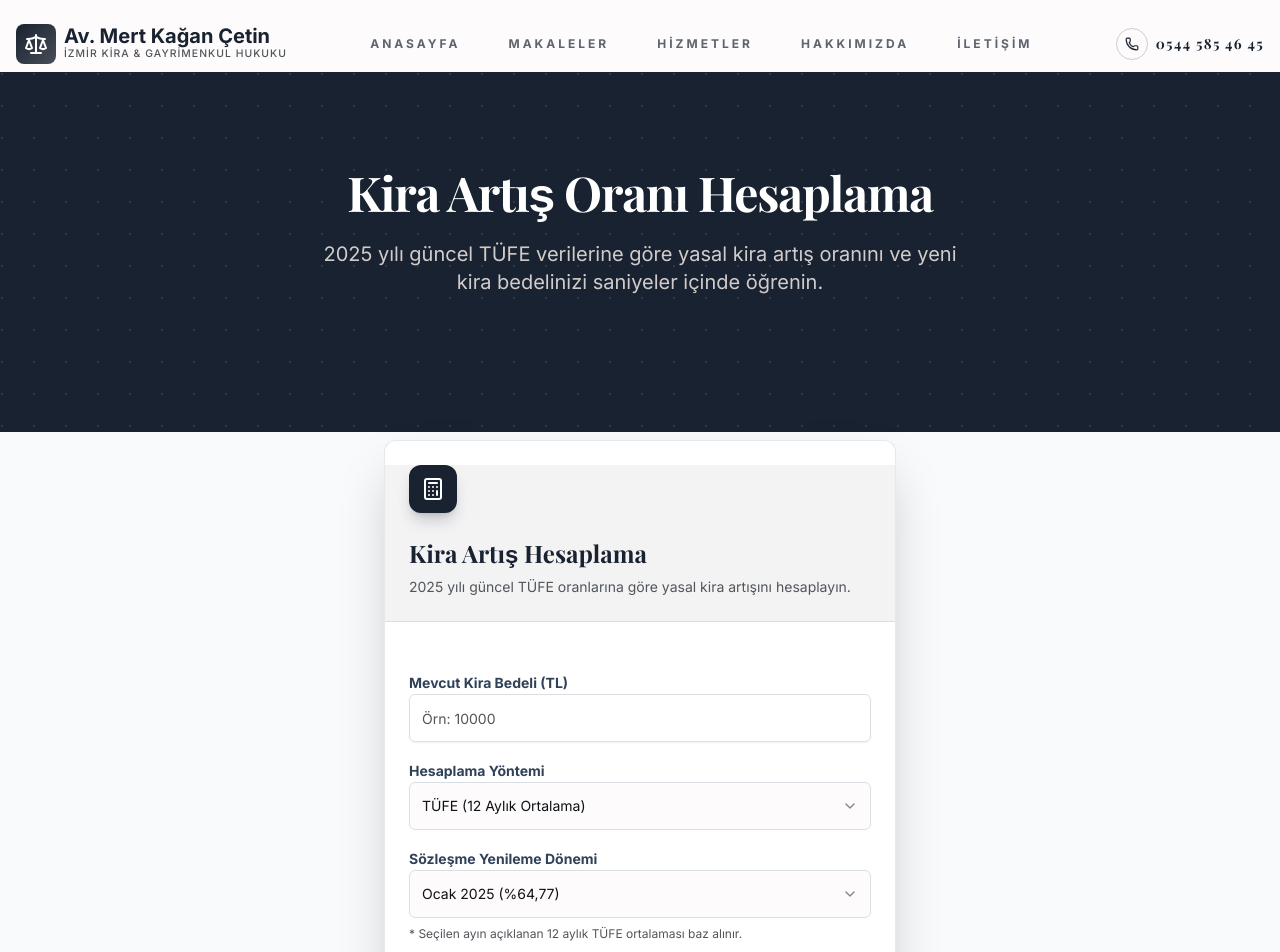
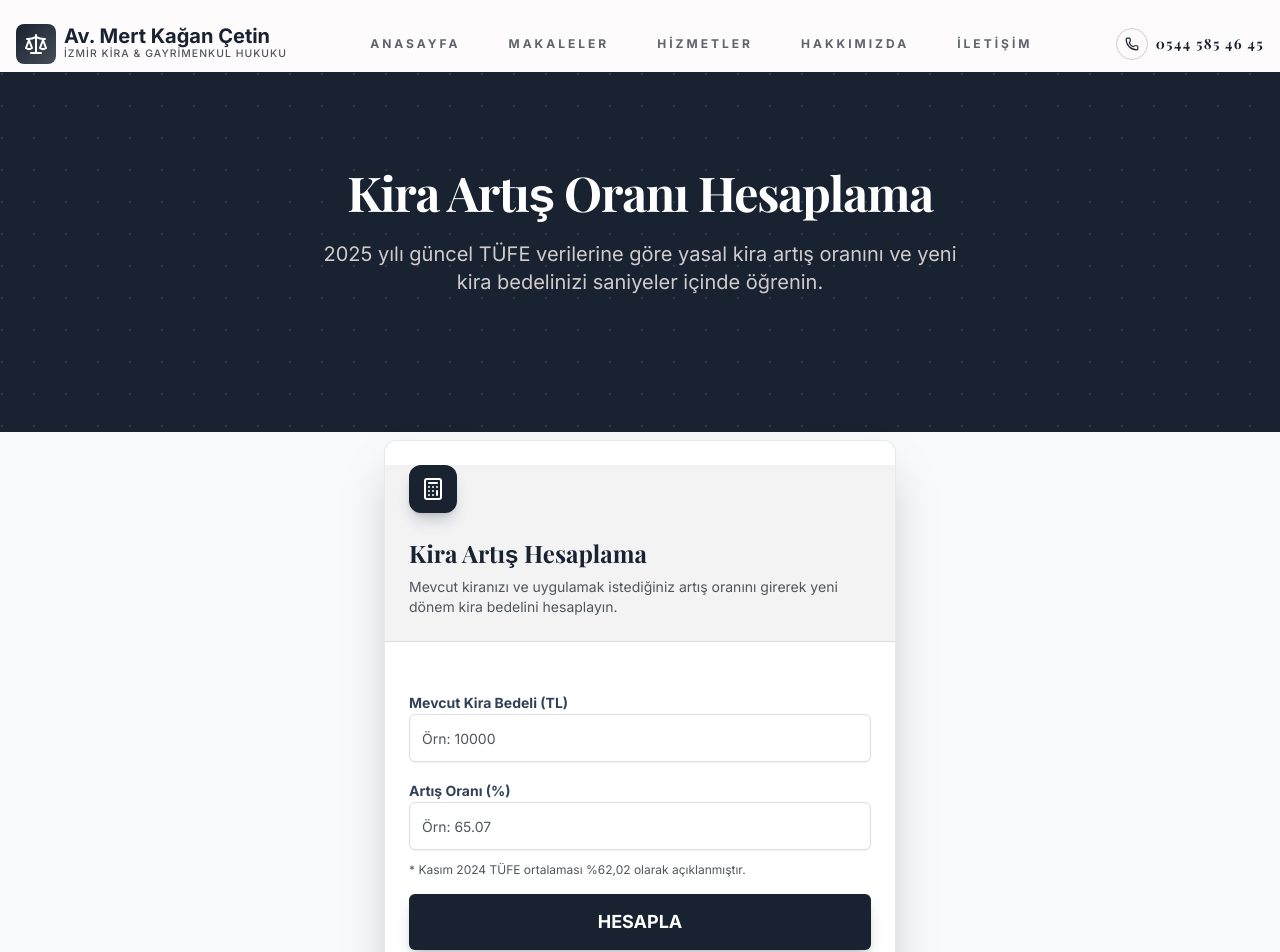
Before and after one commit to pixelmirage/site, a Next.js app: page /kira-artis-orani-hesaplama in a window 1280 px wide. Shown: the top 952 px of the page. Built offline with nearby package versions, Linux system fonts and the light colour scheme; a web font is replaced by a local one.

Commit message:
Refactor: Simplify Rent Calculator (Manual Rate Only)

```diff
--- a/src/components/tools/RentCalculator.tsx
+++ b/src/components/tools/RentCalculator.tsx
@@ -4,8 +4,7 @@ import { useState, useEffect } from "react";
 import { Button } from "@/components/ui/button";
 import { Input } from "@/components/ui/input";
 import { Card, CardContent, CardHeader, CardTitle, CardDescription } from "@/components/ui/card";
-import { Select, SelectContent, SelectItem, SelectTrigger, SelectValue } from "@/components/ui/select";
-import { Calculator, RotateCcw, TrendingUp } from "lucide-react";
+import { Calculator, RotateCcw } from "lucide-react";
 
 // Mock Data for TÜFE (In a real app, this could be fetched from an API)
 const tufeRates = {
@@ -20,26 +19,14 @@ const tufeRates = {
 
 export function RentCalculator() {
     const [currentRent, setCurrentRent] = useState<string>("");
-    const [selectedDate, setSelectedDate] = useState<string>("2025-01");
-    const [rateType, setRateType] = useState<"tufe" | "konut-sinir" | "manual">("tufe");
     const [manualRate, setManualRate] = useState<string>("");
     const [result, setResult] = useState<{ newRent: number; increaseAmount: number; rate: number } | null>(null);
 
     const handleCalculate = () => {
         const rent = parseFloat(currentRent);
-        if (isNaN(rent)) return;
+        const rate = parseFloat(manualRate);
 
-        let rate = 0;
-
-        if (rateType === "tufe") {
-            rate = tufeRates[selectedDate as keyof typeof tufeRates] || 65.00;
-        } else if (rateType === "konut-sinir") {
-            rate = 25.00; // Old regulation, kept for reference or specific contracts
-        } else {
-            rate = parseFloat(manualRate);
-        }
-
-        if (isNaN(rate)) return;
+        if (isNaN(rent) || isNaN(rate)) return;
 
         const increaseAmount = (rent * rate) / 100;
         const newRent = rent + increaseAmount;
@@ -65,7 +52,7 @@ export function RentCalculator() {
                 </div>
                 <CardTitle className="text-2xl font-serif font-bold text-primary">Kira Artış Hesaplama</CardTitle>
                 <CardDescription>
-                    2025 yılı güncel TÜFE oranlarına göre yasal kira artışını hesaplayın.
+                    Mevcut kiranızı ve uygulamak istediğiniz artış oranını girerek yeni dönem kira bedelini hesaplayın.
                 </CardDescription>
             </CardHeader>
             <CardContent className="p-6 space-y-6">
@@ -82,52 +69,18 @@ export function RentCalculator() {
                     </div>
 
                     <div className="space-y-2">
-                        <label className="text-sm font-bold text-slate-700">Hesaplama Yöntemi</label>
-                        <Select value={rateType} onValueChange={(v: any) => setRateType(v)}>
-                            <SelectTrigger className="h-12">
-                                <SelectValue />
-                            </SelectTrigger>
-                            <SelectContent>
-                                <SelectItem value="tufe">TÜFE (12 Aylık Ortalama)</SelectItem>
-                                <SelectItem value="manual">Özel Oran Gir</SelectItem>
-                                {/* <SelectItem value="konut-sinir">Konut Sınırı (%25 - Sona Erdi)</SelectItem> */}
-                            </SelectContent>
-                        </Select>
-                    </div>
-
-                    {rateType === "tufe" && (
-                        <div className="space-y-2">
-                            <label className="text-sm font-bold text-slate-700">Sözleşme Yenileme Dönemi</label>
-                            <Select value={selectedDate} onValueChange={setSelectedDate}>
-                                <SelectTrigger className="h-12">
-                                    <SelectValue />
-                                </SelectTrigger>
-                                <SelectContent>
-                                    <SelectItem value="2025-01">Ocak 2025 (%64,77)</SelectItem>
-                                    <SelectItem value="2024-12">Aralık 2024 (%64,77)</SelectItem>
-                                    <SelectItem value="2024-11">Kasım 2024 (%62,02)</SelectItem>
-                                    <SelectItem value="2024-10">Ekim 2024 (%63,47)</SelectItem>
-                                    <SelectItem value="2024-09">Eylül 2024 (%64,91)</SelectItem>
-                                </SelectContent>
-                            </Select>
-                            <p className="text-xs text-muted-foreground mt-1">
-                                * Seçilen ayın açıklanan 12 aylık TÜFE ortalaması baz alınır.
-                            </p>
-                        </div>
-                    )}
-
-                    {rateType === "manual" && (
-                        <div className="space-y-2">
                         <label className="text-sm font-bold text-slate-700">Artış Oranı (%)</label>
                         <Input
                             type="number"
-                                placeholder="Örn: 50"
+                            placeholder="Örn: 65.07"
                             value={manualRate}
                             onChange={(e) => setManualRate(e.target.value)}
-                                className="h-12"
+                            className="h-12 text-lg"
                         />
+                        <p className="text-xs text-muted-foreground mt-1">
+                            * Kasım 2024 TÜFE ortalaması %62,02 olarak açıklanmıştır.
+                        </p>
                     </div>
-                    )}
 
                     <Button onClick={handleCalculate} size="lg" className="w-full bg-primary hover:bg-primary/90 text-white font-bold h-14 text-lg shadow-lg shadow-primary/20 transition-all active:scale-[0.98]">
                         HESAPLA
```
Lines whose indentation alone changed are shown as unchanged.
